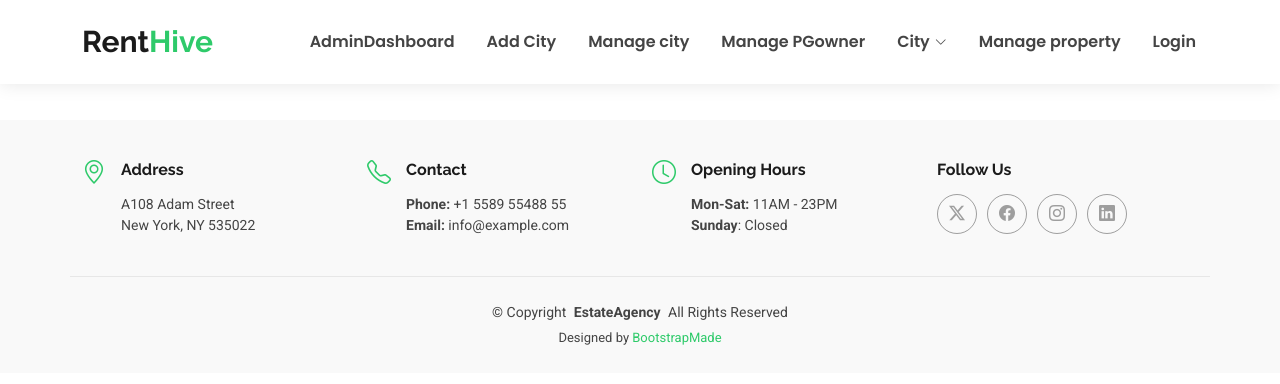
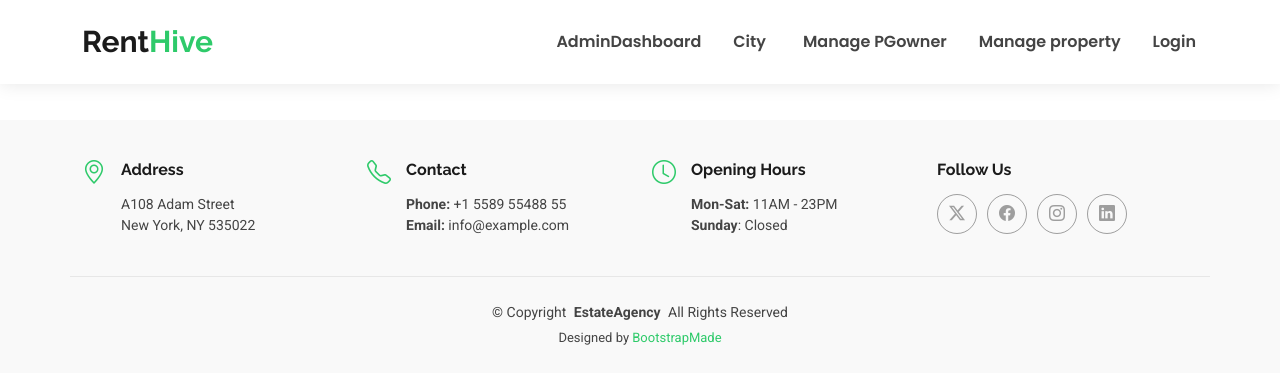
Before and after one commit to jankio7/Project-RentHive, a React (Vite) app in the folder new project/: page /admin in a window 1280 px wide. Shown: the top 384 px of the page. Built offline with nearby package versions, Linux system fonts and the light colour scheme.

Commit message:
added to files

```diff
--- a/new project/src/App.jsx
+++ b/new project/src/App.jsx
@@ -46,9 +46,9 @@ function App() {
 
           <Route path="/admin" element={<AdminLayout />}>
              {/* <Route index element={<AdminDashboard />} /> */}
-             <Route path="addcity" element={<AddCity/>}/>
-             <Route path="managecity" element={<ManageCity/>}/>
-             <Route path="update" element={<Update/>}/>
+             <Route path="city/add" element={<AddCity/>}/>
+             <Route path="city/manage" element={<ManageCity/>}/>
+             <Route path="city/update/:id" element={<Update/>}/>
              {/* <Route path="/pgowner-dashboard" element={<PGowner/>} /> */}
              <Route path="users">
            <Route path="manageusers" element={<ManageUsers/>} />
--- a/new project/src/Components/Layout/AdminHeader.jsx
+++ b/new project/src/Components/Layout/AdminHeader.jsx
@@ -45,47 +45,23 @@ export default function AdminHeader(){
                   <li>
                     <Link to="/admin/dashboard">AdminDashboard</Link>
                   </li>
-                  <li>
+                  <li className="dropdown">
+                    <Link to = " "> City <i className="=bi bi-chevron-dropdown toggle-dropdown-indicator">
+                      </i></Link>
 
-                    <Link to="/admin/Addcity">Add City</Link>
+
+                    <ul>
+                      <li><Link to="/admin/city/add">Add city</Link></li>
+                      <li><Link to="/admin/city/manage">Manage city</Link></li>
+                    </ul>
+                    </li>
+  <li>
+                    <Link to="/admin/ManagePGowners">Manage PGowner</Link>
                   </li>
                   <li>
-                    <Link to="/admin/Managecity">Manage city</Link>
+                    <Link to="/admin/Manageproperty">Manage property</Link>
                   </li>
-                  <li>
-                    <Link to="/admin/ManagePGowners">Manage PGowner</Link>
-                  </li>
-                  <li className="dropdown">
-                    <a href="#">
-                      <span>City</span>{" "}
-                      <i className="bi bi-chevron-down toggle-dropdown" />
-                    </a>
-                    <ul>
-                      <li>
-                        < a href="#">Add City</a>
-                      </li>
-                      <li className="dropdown">
-                        < a href ="#">
-                          <span>Manage City</span>{" "}
-                          <i className="bi bi-chevron-down toggle-dropdown" />
-                        </a>
-
-                      </li>
-                      <li>
-                        <a href="#">Dropdown 2</a>
-                      </li>
-                      <li>
-                        <a href="#">Dropdown 3</a>
-                      </li>
-                      <li>
-                        <a href="#">Dropdown 4</a>
-                      </li>
-                    </ul>
-                  </li>
-                  <li>
-                    <Link to ="/admin/Manage property">Manage property</Link>
-                  </li>
-                       {
+                   {
                     isLogin? (
                     <li className="nav-items">
                     <Link to ={"#"} onClick={handleLogout} className="nav-link">Logout</Link>
--- a/new project/src/Components/admin/city/Update.jsx
+++ b/new project/src/Components/admin/city/Update.jsx
@@ -1,10 +1,11 @@
-import { Timestamp, doc, getDoc, updateDoc } from "@firebase/firestore"
+import { Timestamp, doc, getDoc, updateDoc } from "firebase/firestore"
 import { useEffect } from "react"
 import { useState } from "react"
 import { useNavigate, useParams } from "react-router-dom"
 import { toast } from "react-toastify"
 import { db } from "../../../Firebase"
 import axios from "axios"
+// import { PulseLoader } from "react-spinners"
 
 
 export default function Update(){
@@ -14,6 +15,9 @@ export default function Update(){
     const[image,setImage]=useState([])
     const[imageName,setImageName]=useState("")
      const [previousImg, setPreviousImg]=useState("")
+     const[load, setLoad]=useState("")
+     const[AllCities, setAllCities]=useState("")
+
      useEffect(()=>{
         fetchData()
      },[])
--- a/new project/src/Components/auth/Login.jsx
+++ b/new project/src/Components/auth/Login.jsx
@@ -54,8 +54,9 @@ export default function Login(){
     sessionStorage.setItem("userType", userData?.userType)
     sessionStorage.setItem("userId", userId)
     sessionStorage.setItem("Login successfully")
-    if (userData?.userType==2){
+    if (userType==2){
       nav("/admin");
+
     }
     else{
       nav("/")
--- a/new project/src/Components/auth/Register.jsx
+++ b/new project/src/Components/auth/Register.jsx
@@ -1,9 +1,10 @@
 import { createUserWithEmailAndPassword } from "firebase/auth"
 import { useState } from "react"
-import { auth,db } from "../../firebase"
+
 import { toast } from "react-toastify"
 import { doc, getDoc, setDoc, Timestamp } from "firebase/firestore"
 import { useNavigate } from "react-router-dom"
+import { auth, db } from "../../Firebase"
 
 export default function Register(){
   const [name, setName]=useState("")
@@ -32,7 +33,7 @@ export default function Register(){
         email:email,
         contact:contact,
         userId:userId,
-        userType:2,
+        userType:userType,
         status:true,
         createdAt:Timestamp.now()
       }
```
Also changed, not shown: new project/src/Components/admin/city/Dashboard.jsx (deleted).
